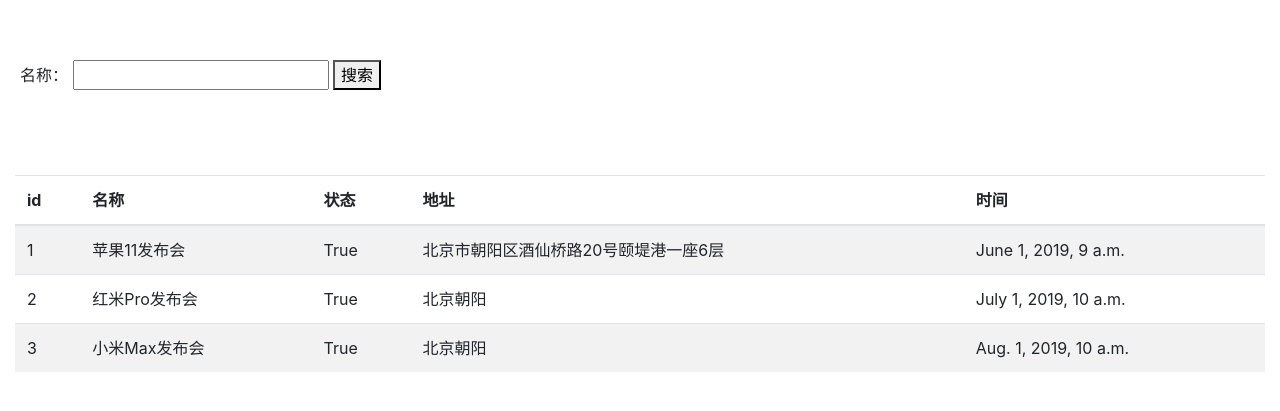
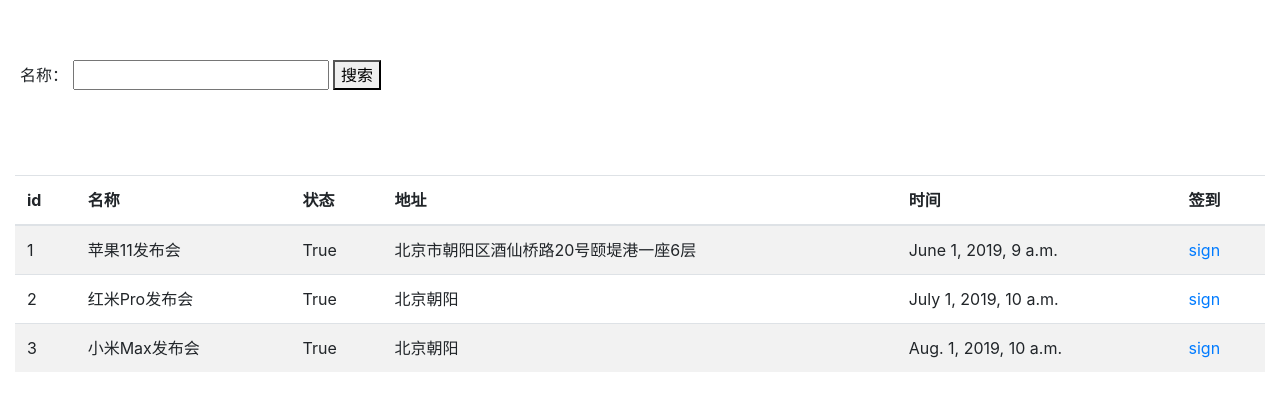
Before and after one commit to xuxushenlan/guest, a Django app: page /search_name/ in a window 1280 px wide. Shown: the part 56-467 px from the top of the page. Run offline with Django 3.2, Linux system fonts and the light colour scheme; a user stored in the database is signed in; data comes from the database, SQL or seed files in the repository; some libraries are stand-ins or nearby versions.

Commit message:
增加签到功能

```diff
--- a/guest/urls.py
+++ b/guest/urls.py
@@ -27,4 +27,6 @@
     path('guest_manage/', views.guest_manage),
     path('search_name/', views.search_name),
     path('search_realname/', views.search_realname),
+    re_path('^sign_index/(?P<eid>[0-9]+)/$', views.sign_index),
+    re_path('^sign_index_action/(?P<eid>[0-9]+)/$', views.sign_index_action)
 ]
--- a/sign/templates/event_manage.html
+++ b/sign/templates/event_manage.html
@@ -46,7 +46,7 @@
             <table class="table table-striped">
                 <thead>
                 <tr>
-                    <th>id</th><th>名称</th><th>状态</th><th>地址</th><th>时间</th>
+                    <th>id</th><th>名称</th><th>状态</th><th>地址</th><th>时间</th><th>签到</th>
                 </tr>
                 </thead>
                 <tbody>
@@ -57,6 +57,9 @@
                             <td>{{ event.status }}</td>
                             <td>{{ event.address }}</td>
                             <td>{{ event.start_time }}</td>
+                            <td>
+                                <a href="sign_index/{{ event.id }}/" target="{{ event.id }}_blank">sign</a>
+                            </td>
                         </tr>
                     {% endfor %}
                 </tbody>
--- a/sign/views.py
+++ b/sign/views.py
@@ -1,4 +1,4 @@
-from django.shortcuts import render
+from django.shortcuts import render,get_object_or_404
 from django.http import HttpResponse,HttpResponseRedirect
 from django.contrib import auth
 from django.contrib.auth.decorators import login_required
@@ -29,7 +29,7 @@
 def event_manage(request):
     username = request.session.get('user', '')  # 读取浏览器session
     event_list = Event.objects.all()
-    return render(request, "event_manage.html", {'user':username, 'events':event_list})
+    return render(request, "event_manage.html", {'user': username, 'events': event_list})
 
 # 发布会名称搜索
 @login_required
@@ -37,7 +37,7 @@
     username = request.session.get('user', '')
     search_name = request.GET.get('name', '')
     event_list = Event.objects.filter(name__contains=search_name)
-    return render(request, "event_manage.html", {'user':username, 'events':event_list})
+    return render(request, "event_manage.html", {'user': username, 'events': event_list})
 
 # 嘉宾管理
 @login_required
@@ -52,7 +52,7 @@
         contacts = paginator.page(1)        # 显示第1页的数据
     except EmptyPage:                       # 如果超出页数范围，抛出Empty异常
         contacts = paginator.page(paginator.num_pages)      # 显示最后一页的数据
-    return render(request, "guest_manage.html", {'user':username, 'guests':contacts})
+    return render(request, "guest_manage.html", {'user': username, 'guests': contacts})
 
 # 嘉宾搜索
 @login_required
@@ -69,3 +69,28 @@
     except EmptyPage:  # 如果超出页数范围，抛出Empty异常
         contacts = paginator.page(paginator.num_pages)  # 显示最后一页的数据
     return render(request, "guest_manage.html", {'user': username, 'guests': contacts})
+
+# 签到页面
+@login_required
+def sign_index(request, eid):
+    event = get_object_or_404(Event, id=eid)
+    return render(request, "sign_index.html", {'event': event})
+
+# 签到动作
+@login_required
+def sign_index_action(request, eid):
+    event = get_object_or_404(Event, id=eid)
+    phone = request.POST.get('phone', '')
+    print (phone)
+    result = Guest.objects.filter(phone=phone)
+    if not result:
+        return render(request, "sign_index.html", {'event': event, 'hint': 'phone error'})
+    result = Guest.objects.filter(phone=phone, event_id=eid)
+    if not result:
+        return render(request, "sign_index.html", {'event': event, 'hint': "phone doesn't exist in this event"})
+    result = Guest.objects.get(phone=phone, event_id=eid)
+    if result.sign:
+        return render(request, 'sign_index.html', {'event': event, 'hint': 'user has sign in'})
+    else:
+        Guest.objects.filter(phone=phone, event_id=eid).update(sign='1')
+        return render(request, 'sign_index.html', {'event': event, 'hint': 'sign in success', 'guest': result})
```
Also changed, not shown: sign/templates/sign_index.html (added, +43 -0 lines).
